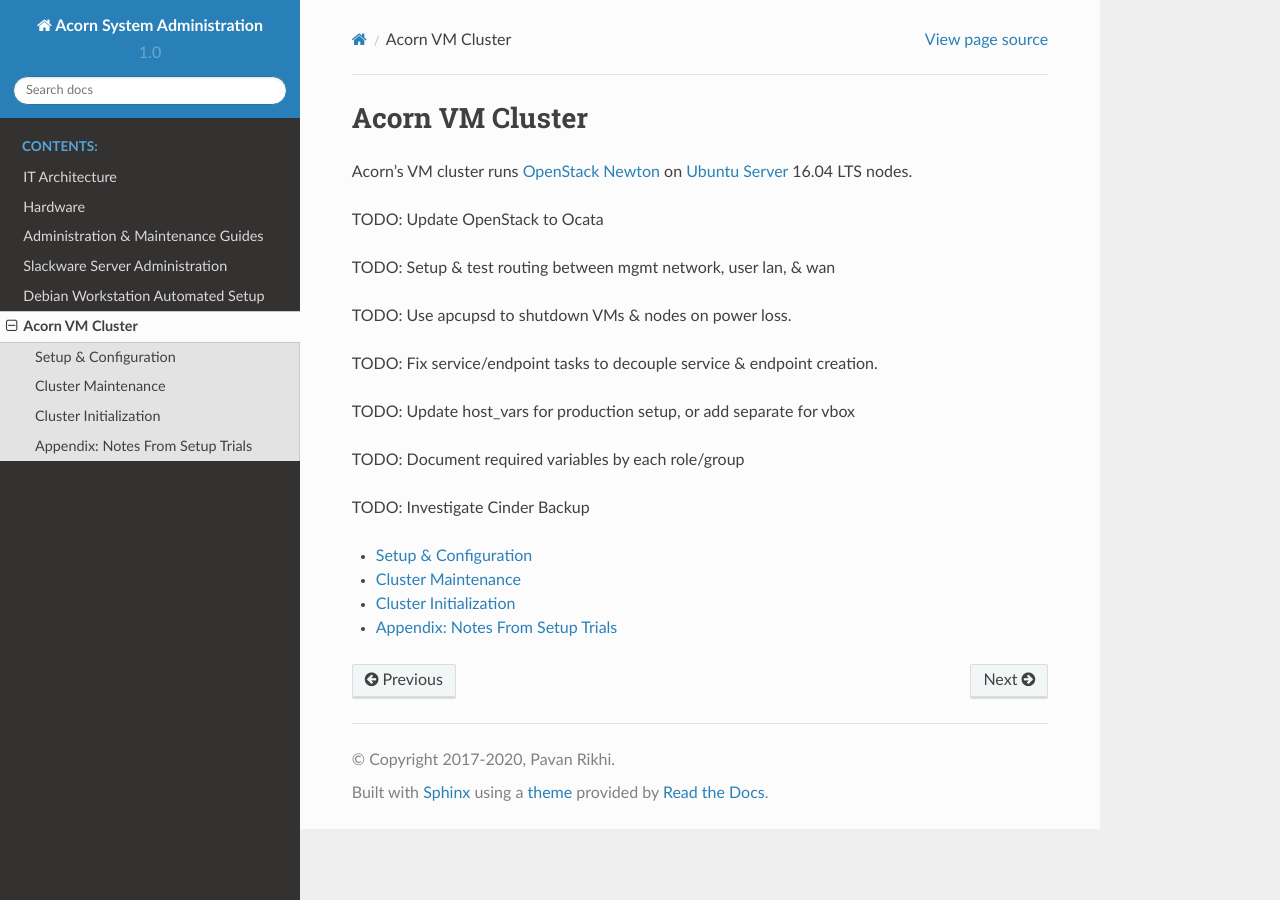
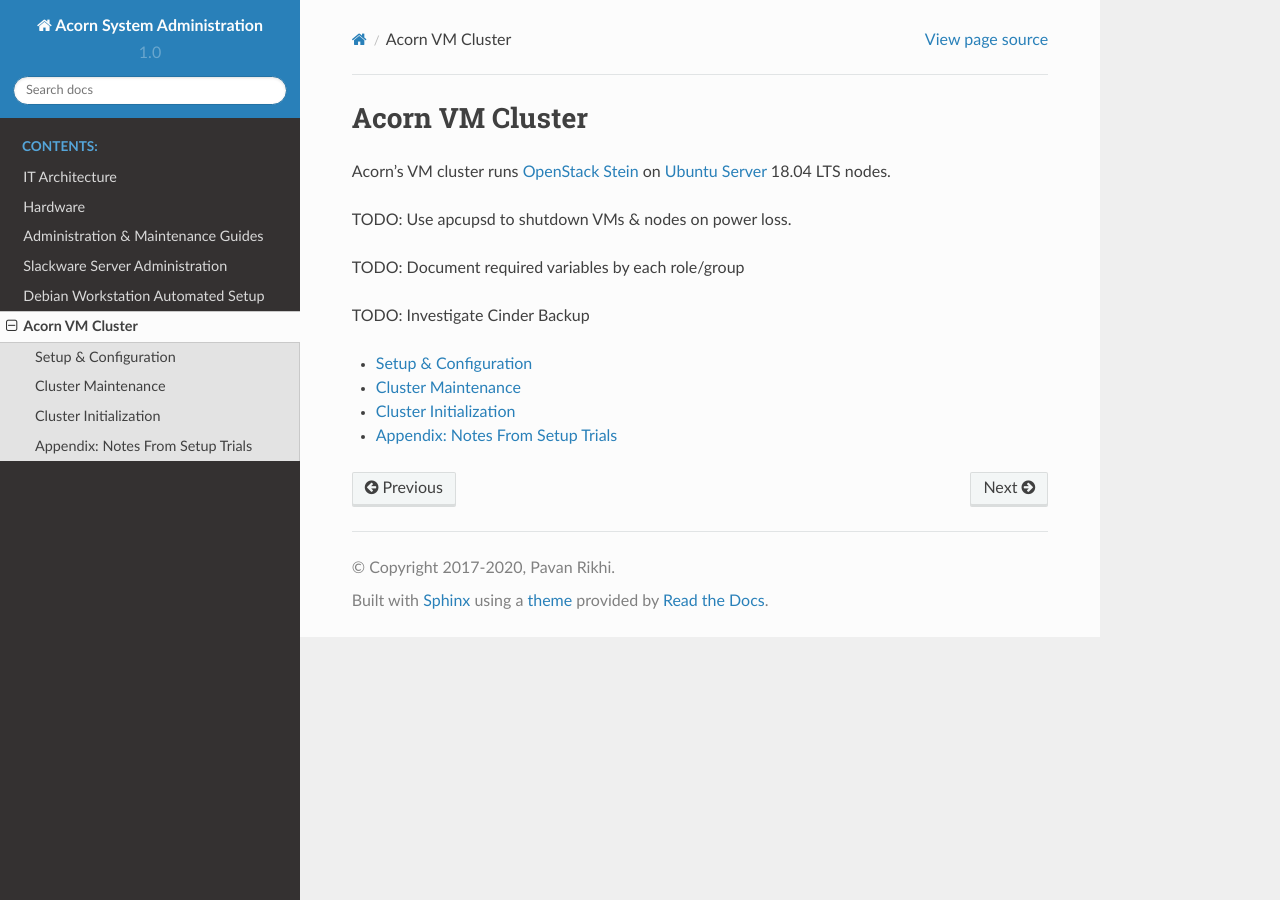
Before and after one commit to prikhi/sysadmintools, a Sphinx documentation site: the page built from docs/source/vm_cluster/index.rst, in a window 1280 px wide. Built offline with Sphinx 7.4.7 and the Read the Docs theme 2.0.0, drawn with Linux system fonts in a browser that asks for light colours.

Commit message:
docs: Cleanup Cluster Docs

```diff
--- a/docs/source/vm_cluster/index.rst
+++ b/docs/source/vm_cluster/index.rst
@@ -2,17 +2,9 @@
 Acorn VM Cluster
 =================
 
-Acorn's VM cluster runs `OpenStack Newton`_ on `Ubuntu Server`_ 16.04 LTS nodes.
-
-TODO: Update OpenStack to Ocata
-
-TODO: Setup & test routing between mgmt network, user lan, & wan
+Acorn's VM cluster runs `OpenStack Stein`_ on `Ubuntu Server`_ 18.04 LTS nodes.
 
 TODO: Use apcupsd to shutdown VMs & nodes on power loss.
-
-TODO: Fix service/endpoint tasks to decouple service & endpoint creation.
-
-TODO: Update host_vars for production setup, or add separate for vbox
 
 TODO: Document required variables by each role/group
 
@@ -28,5 +20,5 @@
     trials
 
 
-.. _OpenStack Newton:               https://docs.openstack.org/newton/
+.. _OpenStack Stein:               https://docs.openstack.org/stein/
 .. _Ubuntu Server:                  https://www.ubuntu.com/server
```
